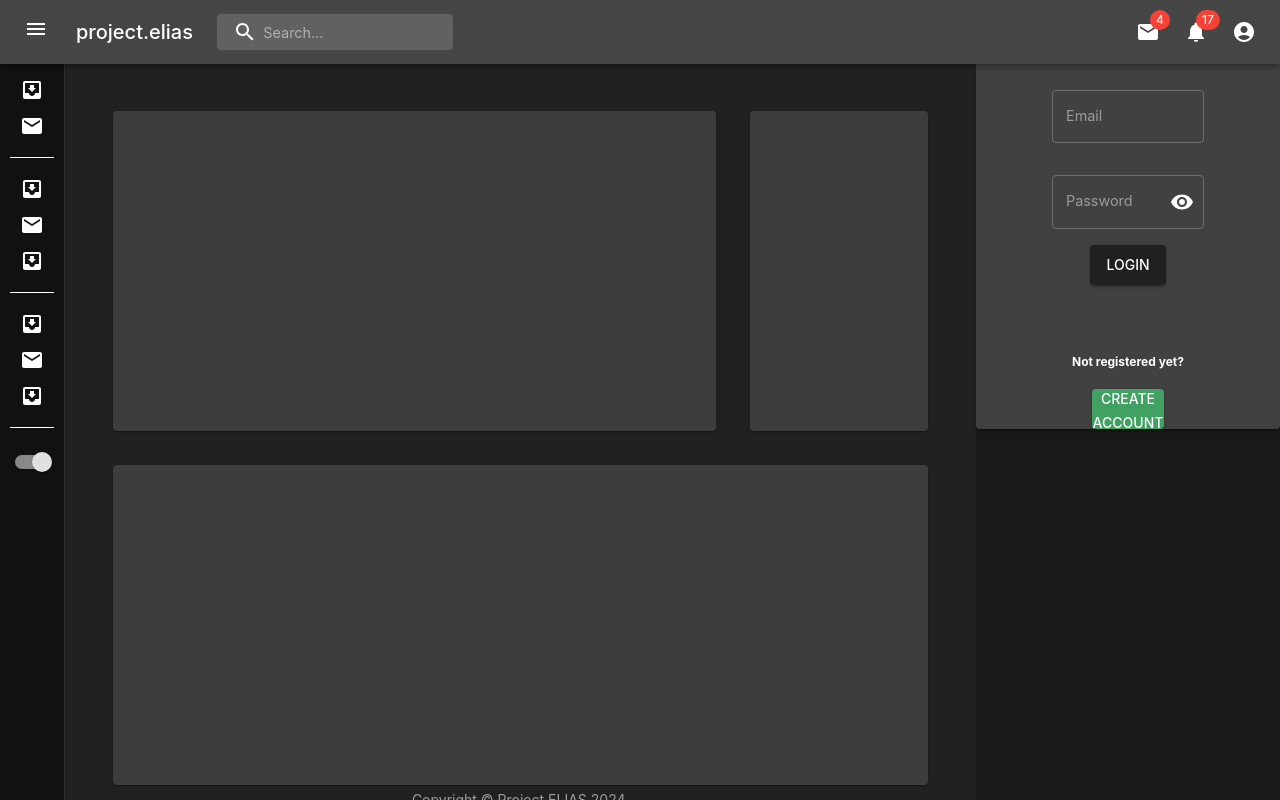
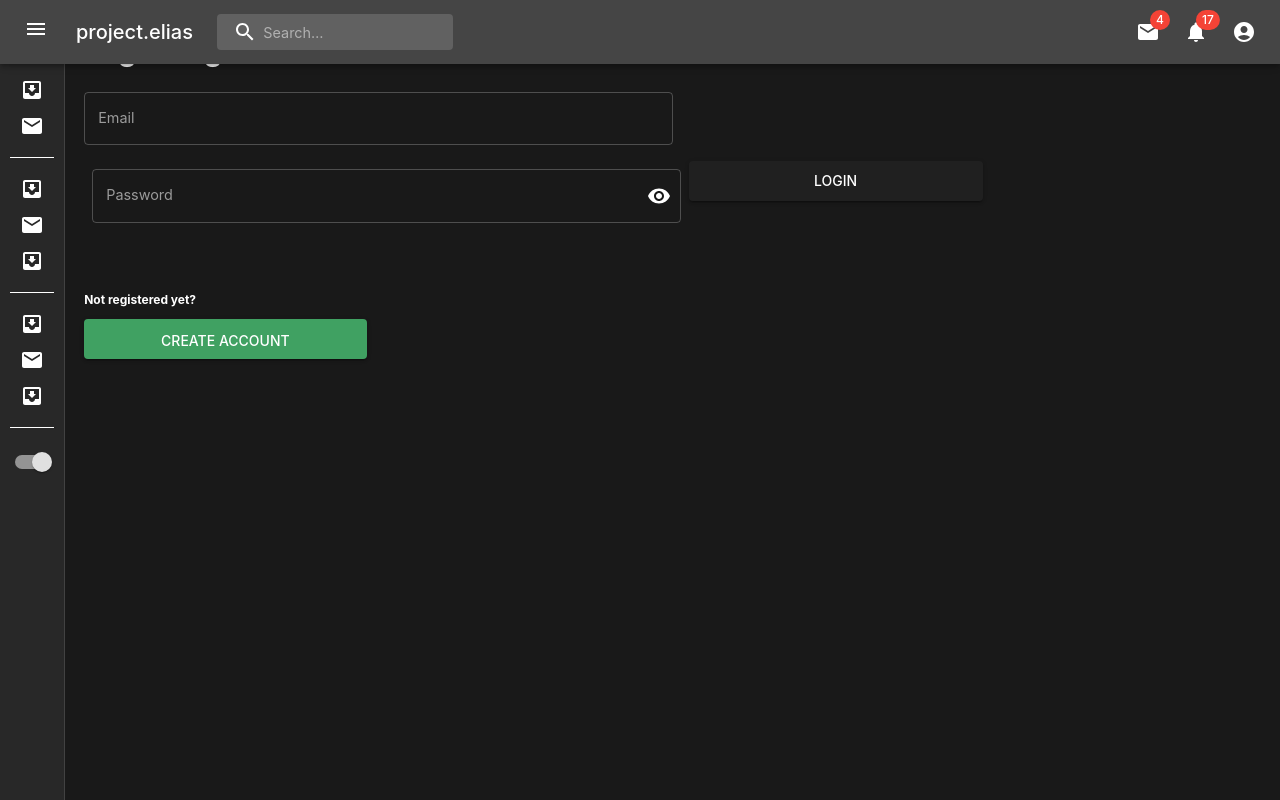
Before and after one commit to edwardroy72/project-elias, a React (Vite) app: page /login in a window 1280 px wide. Built offline with nearby package versions, Linux system fonts and the light colour scheme.

Commit message:
finished sidebar, routing, and template for pages/dashboard

```diff
--- a/src/App.tsx
+++ b/src/App.tsx
@@ -1,4 +1,4 @@
-import { BrowserRouter as Router } from "react-router-dom";
+import { BrowserRouter } from "react-router-dom";
 import React from "react";
 import AppPages from "./components/pages/AppPages";
 import { Box, CssBaseline, ThemeProvider } from "@mui/material";
@@ -7,12 +7,11 @@ import Navbar from "./components/objects/navigation/Navbar";
 import Sidebar from "./components/objects/navigation/Sidebar";
 import { NavigationSettings } from "./types";
 
-export const NavigationSettingsContext =
-  React.createContext<NavigationSettings>({
-    drawerWidth: 240,
-    open: false,
-    setOpen: () => {},
-  });
+export const NavigationContext = React.createContext<NavigationSettings>({
+  drawerWidth: 240,
+  open: false,
+  setOpen: () => {},
+});
 
 export default function App() {
   const [darkMode, setDarkMode] = React.useState(true);
@@ -24,15 +23,14 @@ export default function App() {
     <ThemeProvider theme={ThemeOptions(darkMode)}>
       <Box sx={{ display: "flex" }}>
         <CssBaseline />
-        <NavigationSettingsContext.Provider
-          value={{ drawerWidth, open, setOpen }}
-        >
+        <NavigationContext.Provider value={{ drawerWidth, open, setOpen }}>
           <Navbar />
           <Sidebar setDarkMode={setDarkMode} />
-        </NavigationSettingsContext.Provider>
-        <Router>
+        </NavigationContext.Provider>
+
+        <BrowserRouter>
           <AppPages />
-        </Router>
+        </BrowserRouter>
       </Box>
     </ThemeProvider>
   );
--- a/src/components/objects/navigation/Navbar.tsx
+++ b/src/components/objects/navigation/Navbar.tsx
@@ -16,7 +16,7 @@ import SearchIcon from "@mui/icons-material/Search";
 import MoreIcon from "@mui/icons-material/MoreVert";
 import InputBase from "@mui/material/InputBase";
 import { AppbarProps } from "../../../types";
-import { NavigationSettingsContext } from "../../../App";
+import { NavigationContext } from "../../../App";
 
 const AppBar = styled(MuiAppBar, {
   shouldForwardProp: (prop) => prop !== "open" && prop !== "drawerWidth",
@@ -82,7 +82,7 @@ const displaySettings = (open: boolean) => {
 
 export default function Navbar() {
   const { drawerWidth, open, setOpen } = React.useContext(
-    NavigationSettingsContext
+    NavigationContext
   );
 
   const toggleDrawer = () => {
--- a/src/components/objects/navigation/Sidebar.tsx
+++ b/src/components/objects/navigation/Sidebar.tsx
@@ -17,7 +17,7 @@ import Switch from "@mui/material/Switch";
 import { CSSObject, styled, Theme } from "@mui/material/styles";
 import MuiDrawer from "@mui/material/Drawer";
 import { DrawerProps, SidebarProps } from "../../../types";
-import { NavigationSettingsContext } from "../../../App";
+import { NavigationContext } from "../../../App";
 
 const openedMixin = (theme: Theme, drawerWidth: number): CSSObject => ({
   width: drawerWidth,
@@ -69,9 +69,7 @@ const pinnedTreesHeadingStyle = {
 };
 
 export default function Sidebar(props: SidebarProps) {
-  const { drawerWidth, open, setOpen } = React.useContext(
-    NavigationSettingsContext
-  );
+  const { drawerWidth, open, setOpen } = React.useContext(NavigationContext);
 
   const toggleDrawer = () => {
     setOpen(!open);
@@ -82,7 +80,7 @@ export default function Sidebar(props: SidebarProps) {
       variant="permanent"
       PaperProps={{
         sx: {
-          backgroundColor: "#111111",
+          backgroundColor: "#282828",
           color: "white",
         },
       }}
--- /dev/null
+++ b/src/components/objects/ui/PageTemplate.tsx
@@ -0,0 +1,25 @@
+import Box from "@mui/material/Box";
+import React from "react";
+
+interface PageTemplateProps {
+  children: React.ReactNode;
+}
+
+const PageTemplate = ({ children }: PageTemplateProps) => {
+  return (
+    <Box
+      component="main"
+      sx={{
+        flexGrow: 1,
+        height: "100vh",
+        overflow: "auto",
+        py: "10px",
+        px: "1.5%",
+      }}
+    >
+      {children}
+    </Box>
+  );
+};
+
+export default PageTemplate;
--- a/src/components/pages/AppPages.tsx
+++ b/src/components/pages/AppPages.tsx
@@ -23,9 +23,9 @@ const AppPages = () => {
 
   return (
     <>
-      <DashboardPage />
       <Routes>
-        <Route path="/" element={<div />} />
+        <Route index element={<DashboardPage />} />
+        <Route path="/dashboard" element={<DashboardPage />} />
         <Route
           path="/login"
           element={
--- a/src/components/pages/DashboardPage.tsx
+++ b/src/components/pages/DashboardPage.tsx
@@ -4,6 +4,7 @@ import Container from "@mui/material/Container";
 import Grid from "@mui/material/Grid";
 import Paper from "@mui/material/Paper";
 import Copyright from "../objects/ui/Copyright";
+import PageTemplate from "../objects/ui/PageTemplate";
 
 const DashboardPage = () => {
   const sectionStyle = {
@@ -14,39 +15,26 @@ const DashboardPage = () => {
   };
 
   return (
-    <Box
-      component="main"
-      sx={{
-        backgroundColor: (theme) =>
-          theme.palette.mode === "light"
-            ? theme.palette.grey[100]
-            : theme.palette.grey[900],
-        flexGrow: 1,
-        height: "100vh",
-        overflow: "auto",
-        py: "10px",
-        px: "1.5%",
-      }}
-    >
+    <PageTemplate>
       <Toolbar />
       <Container maxWidth={false} sx={{ mt: 4, mb: 4 }}>
         <Grid container spacing={3}>
           {/* Chart */}
           <Grid item xs={12} md={8} lg={9}>
-            <Paper sx={sectionStyle}></Paper>
+            <Paper sx={sectionStyle}> </Paper>
           </Grid>
           {/* Recent Deposits */}
           <Grid item xs={12} md={4} lg={3}>
-            <Paper sx={sectionStyle}></Paper>
+            <Paper sx={sectionStyle}> </Paper>
           </Grid>
           {/* Recent Orders */}
           <Grid item xs={12}>
-            <Paper sx={sectionStyle}></Paper>
+            <Paper sx={sectionStyle}> </Paper>
           </Grid>
         </Grid>
         <Copyright />
       </Container>
-    </Box>
+    </PageTemplate>
   );
 };
 
--- a/src/components/pages/LoginPage.tsx
+++ b/src/components/pages/LoginPage.tsx
@@ -59,14 +59,15 @@ const LoginPage = (props: LoginProps) => {
   const inputStyle = { width: "50%", mb: "16px" };
 
   return (
-    <Paper sx={{ height: "100%" }} elevation={2}>
     <Box
-        display="flex"
-        justifyContent="center"
-        alignItems="center"
-        minHeight="50dvh"
-        flexDirection="column"
-        gap={1}
+      component="main"
+      sx={{
+        flexGrow: 1,
+        height: "100vh",
+        overflow: "auto",
+        py: "10px",
+        px: "1.5%",
+      }}
     >
       {error.errorFound && <ErrorMessage error={error} setError={setError} />}
       <h1>Login Page</h1>
@@ -100,7 +101,6 @@ const LoginPage = (props: LoginProps) => {
         Create Account
       </Button>
     </Box>
-    </Paper>
   );
 };
 
```
Also changed, not shown: src/components/pages/Sidebar copy.tsx (deleted, +0 -59 lines). Lines whose indentation alone changed are shown as unchanged.
